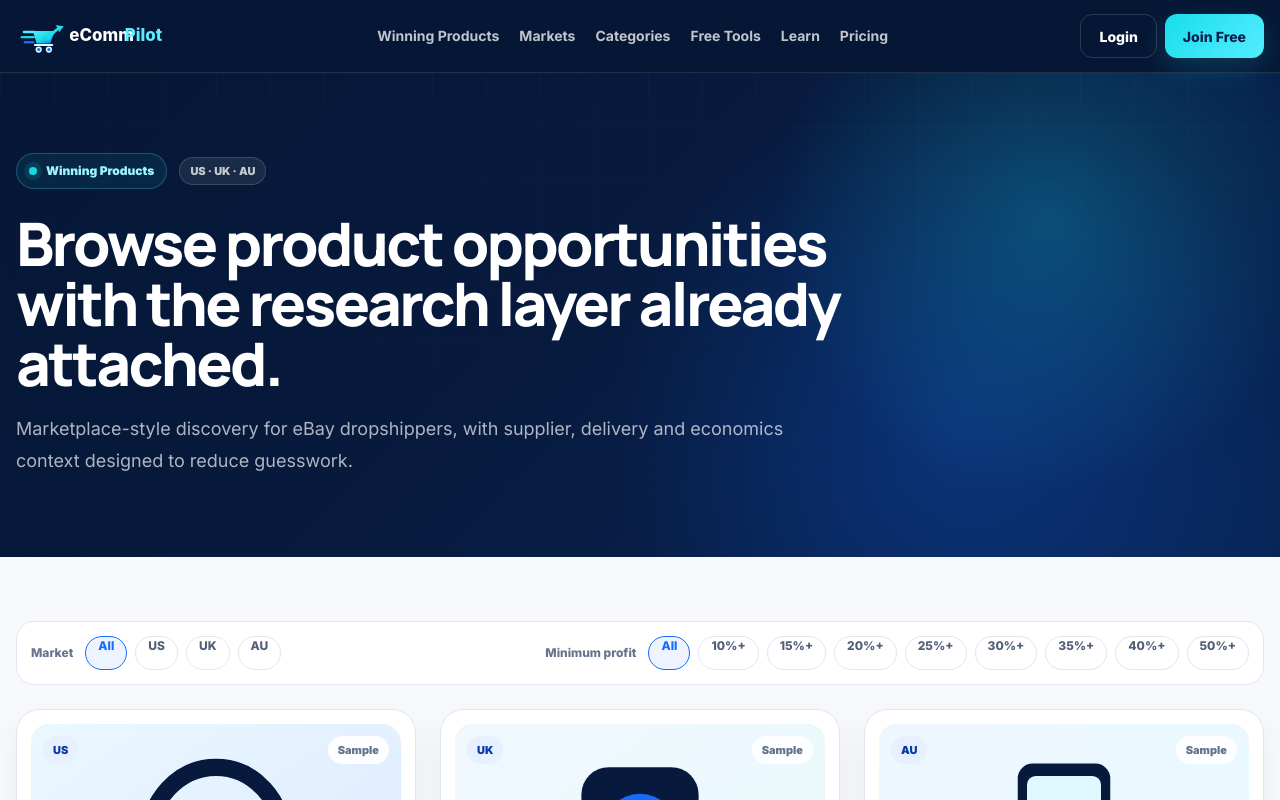
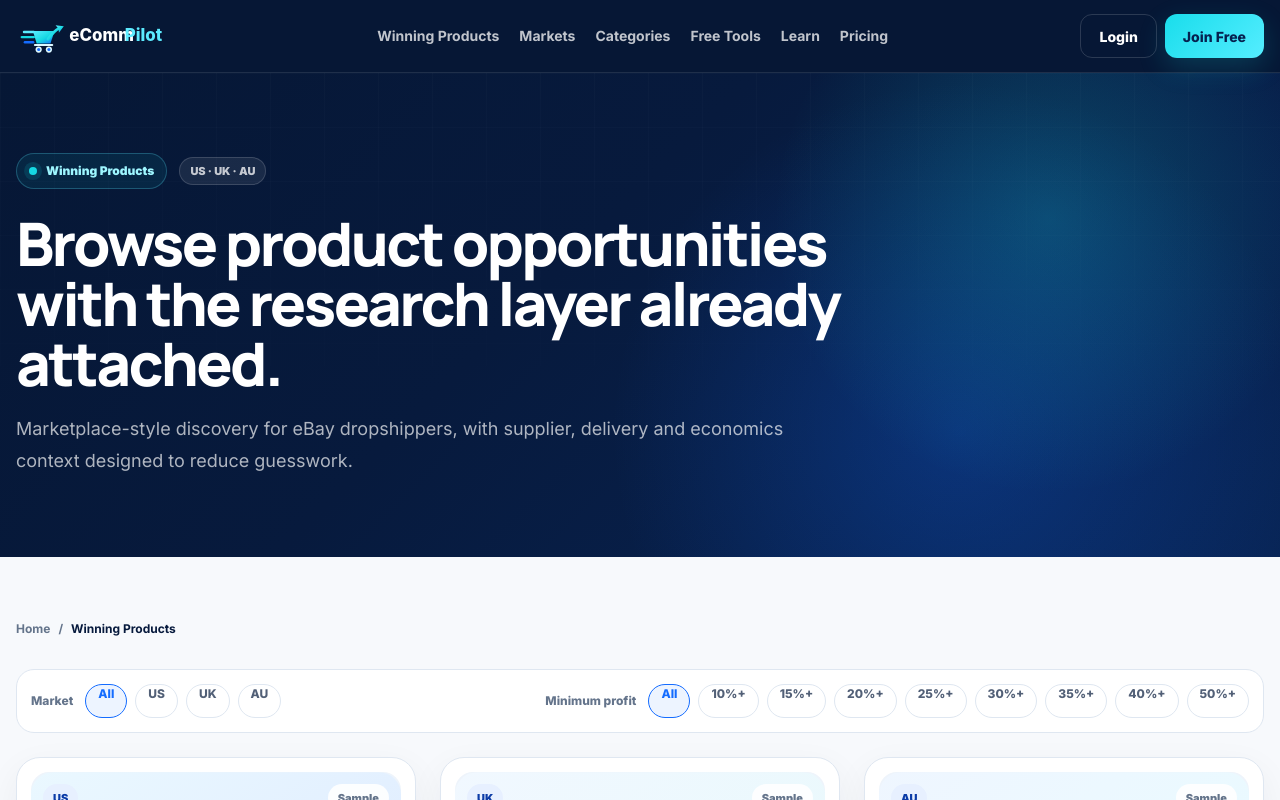
Before and after one commit to ponzey717/ecommpilot-main, a Next.js app: page /winning-products in a window 1280 px wide. Shown: the top 800 px of the page. Built offline with nearby package versions, Linux system fonts and the light colour scheme.

Commit message:
Add breadcrumbs to Winning Products hub

```diff
--- a/src/app/winning-products/page.tsx
+++ b/src/app/winning-products/page.tsx
@@ -1,10 +1,13 @@
 import type { Metadata } from "next";
 import { MarketFilter } from "@/components/products/market-filter";
 import { CatalogProductGrid } from "@/components/products/catalog-product-grid";
+import { Breadcrumbs } from "@/components/site/breadcrumbs";
 import { PageHero } from "@/components/site/page-hero";
 import { PageShell } from "@/components/site/page-shell";
+import { JsonLd } from "@/components/seo/json-ld";
 import { parseMinProfitBand } from "@/lib/catalog-filters";
 import { buildMetadata } from "@/lib/seo/metadata";
+import { breadcrumbSchema } from "@/lib/seo/schema";
 
 export const metadata: Metadata = buildMetadata({
   title: "Winning Products for eBay Dropshippers",
@@ -23,6 +26,12 @@ export default async function WinningProductsPage({ searchParams }: PageProps) {
 
   return (
     <PageShell darkHeader>
+      <JsonLd
+        data={breadcrumbSchema([
+          { name: "Home", path: "/" },
+          { name: "Winning Products", path: "/winning-products" },
+        ])}
+      />
       <PageHero
         eyebrow="Winning Products"
         badge="US · UK · AU"
@@ -31,10 +40,18 @@ export default async function WinningProductsPage({ searchParams }: PageProps) {
       />
       <section className="py-12 md:py-16">
         <div className="site-container">
-          <MarketFilter
+          <Breadcrumbs
+            items={[
+              { label: "Home", href: "/" },
+              { label: "Winning Products" },
+            ]}
+          />
+          <div className="mt-8">
+            <MarketFilter
             currentMinProfitBand={minProfitBand}
-            basePath="/winning-products"
-          />
+              basePath="/winning-products"
+            />
+          </div>
           <div className="mt-6">
             <CatalogProductGrid minProfitBand={minProfitBand} />
           </div>
```
